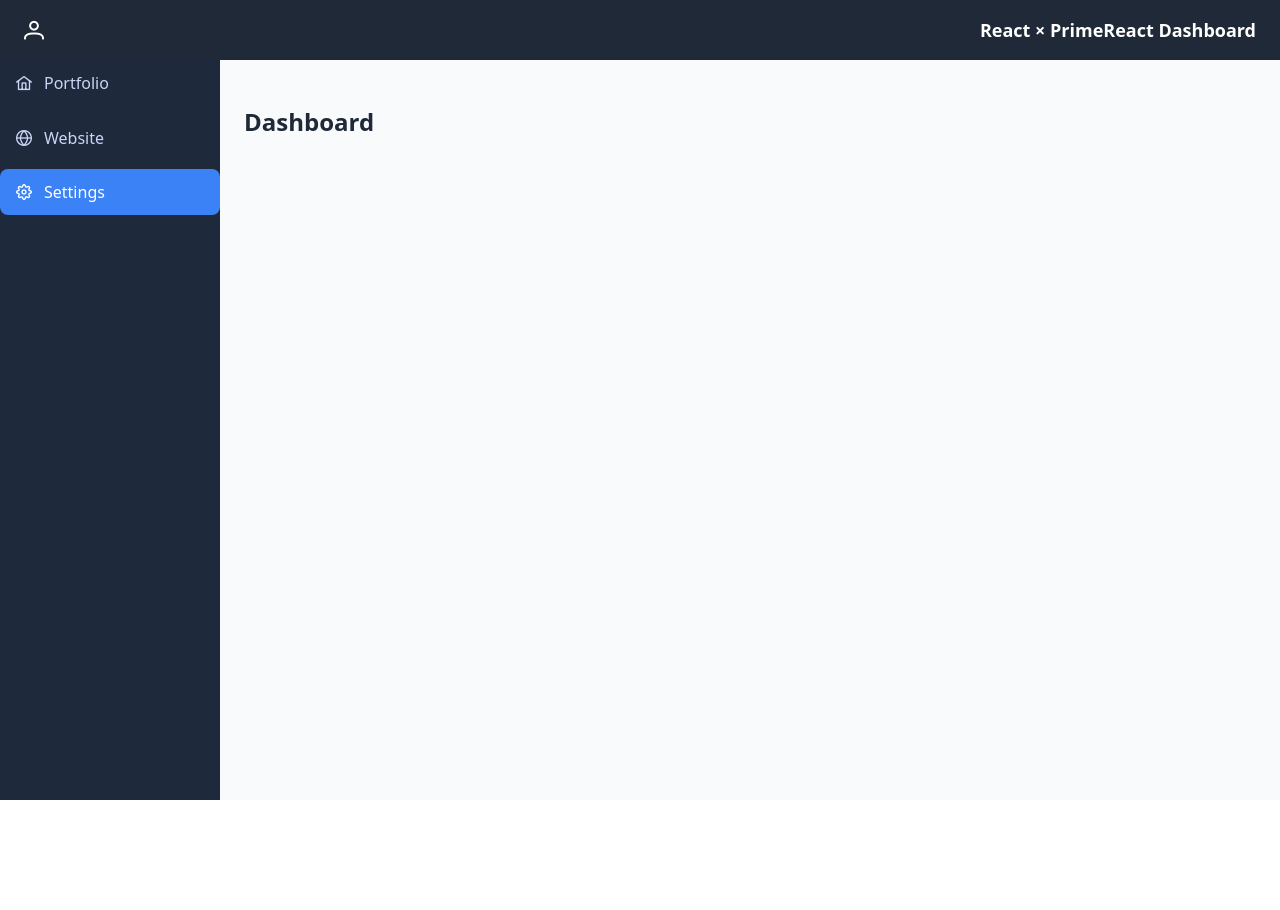
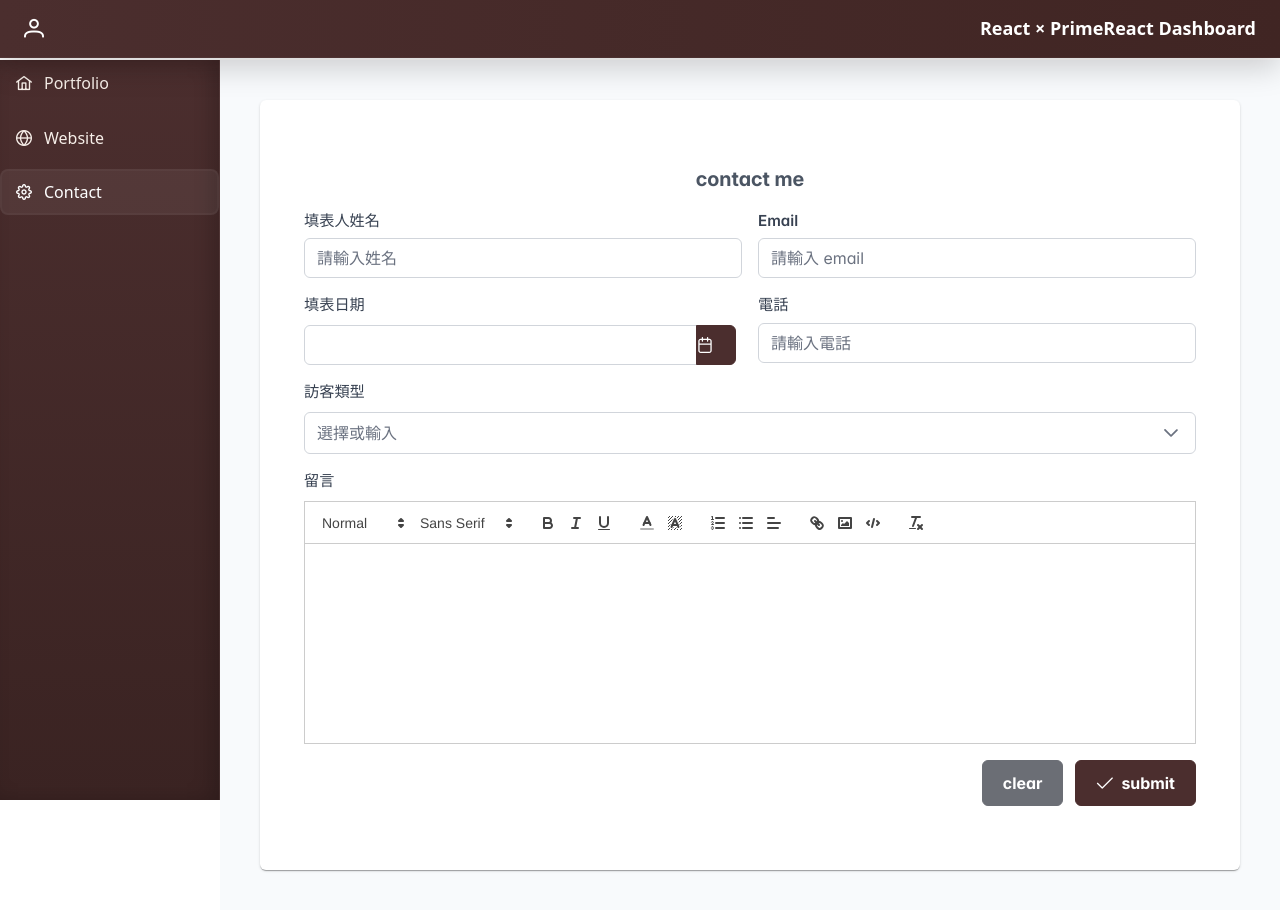
Before and after one commit to Hannah630/react-primereact-dashboard, a React app in the folder frontend/: page /#/settings in a window 1280 px wide. Before the commit the page ends 860 px from the top, so only its background shows below. Built offline with nearby package versions, Linux system fonts and the light colour scheme; the HTML template or start-up script is replaced by a standard one.

Commit message:
update settings

```diff
--- a/frontend/package.json
+++ b/frontend/package.json
@@ -13,6 +13,7 @@
   "dependencies": {
     "primeicons": "^7.0.0",
     "primereact": "^10.9.7",
+    "quill": "^2.0.3",
     "react": "^19.2.0",
     "react-dom": "^19.2.0",
     "react-router-dom": "^7.13.1"
--- a/frontend/src/index.css
+++ b/frontend/src/index.css
@@ -66,3 +66,38 @@ html, body, #root {
 .content {
   color: #1f2937;
 }
+
+/* PrimeReact button theme overrides - use deep brown theme */
+.p-button.p-button-primary,
+.p-button:not(.p-button-secondary):not(.p-button-success):not(.p-button-danger):not(.p-button-warning):not(.p-button-info):not(.p-button-help) {
+  background-color: #4B2E2E !important;
+  border-color: #4B2E2E !important;
+  color: #ffffff !important;
+  box-shadow: none !important;
+}
+.p-button.p-button-primary:hover,
+.p-button.p-button-primary:focus,
+.p-button.p-button-primary:active,
+.p-button:not(.p-button-secondary):not(.p-button-success):not(.p-button-danger):not(.p-button-warning):not(.p-button-info):not(.p-button-help):hover,
+.p-button:not(.p-button-secondary):not(.p-button-success):not(.p-button-danger):not(.p-button-warning):not(.p-button-info):not(.p-button-help):focus,
+.p-button:not(.p-button-secondary):not(.p-button-success):not(.p-button-danger):not(.p-button-warning):not(.p-button-info):not(.p-button-help):active {
+  background-color: #6b3f3a !important;
+  border-color: #6b3f3a !important;
+}
+
+/* secondary variant */
+.p-button.p-button-secondary {
+  background-color: #6b6e75 !important;
+  border-color: #6b6e75 !important;
+  color: #ffffff !important;
+}
+.p-button.p-button-secondary:hover,
+.p-button.p-button-secondary:focus {
+  background-color: #5a6166 !important;
+  border-color: #5a6166 !important;
+}
+
+/* focus outline in theme */
+.p-button:focus-visible {
+  box-shadow: 0 0 0 4px rgba(75,46,46,0.12) !important;
+}
--- a/frontend/src/layout/Sidebar.tsx
+++ b/frontend/src/layout/Sidebar.tsx
@@ -25,7 +25,7 @@ export default function Sidebar({ open, onClose }: SidebarProps) {
 
           <NavLink to="/settings" className="menu-item" onClick={onClose}>
             <i className="pi pi-cog"></i>
-            <span>Settings</span>
+            <span>Contact</span>
           </NavLink>
         </nav>
       </div>
--- a/frontend/src/layout/layout.css
+++ b/frontend/src/layout/layout.css
@@ -4,7 +4,7 @@
 
 .header {
   height: 60px;
-  background-color: #1f2937;
+  background: linear-gradient(90deg, #4B2E2E 0%, #402523 100%);
   color: #fff;
   display: flex;
   align-items: center;
@@ -15,7 +15,9 @@
   top: 0;
   left: 0;
   right: 0;
-  z-index: 1000;
+  z-index: 1100;
+  box-shadow: 0 4px 18px rgba(11, 8, 6, 0.12);
+  transition: background 240ms ease, box-shadow 200ms ease, transform 200ms ease;
 }
 
 .header-icon {
@@ -36,6 +38,21 @@
   border: none;
   color: #fff;
   cursor: pointer;
+}
+
+.header:hover {
+  transform: translateY(-2px);
+  box-shadow: 0 10px 30px rgba(11, 8, 6, 0.18);
+}
+
+.header::after {
+  content: "";
+  position: absolute;
+  left: 0;
+  right: 0;
+  bottom: 0;
+  height: 1px;
+  background: rgba(255,255,255,0.03);
 }
 
 .sidebar {
--- a/frontend/src/layout/sidebar.css
+++ b/frontend/src/layout/sidebar.css
@@ -4,9 +4,11 @@
   top: 60px;
   left: 0;
   bottom: 0;
-  background: #1e293b;
+  background: linear-gradient(180deg, #4B2E2E 0%, #3a2322 100%);
   transition: transform 0.3s ease;
-  z-index: 1001;
+  z-index: 1000;
+  border-right: 1px solid rgba(255,255,255,0.03);
+  box-shadow: inset -8px 0 18px rgba(0,0,0,0.18);
 }
 
 .logo {
@@ -29,19 +31,42 @@
   padding: 0.7rem 1rem;
   border-radius: 8px;
   text-decoration: none;
-  color: #cbd5f5;
+  color: #f7efe9;
   transition: 0.2s;
 }
 
 .menu-item:hover {
-  background: #334155;
+  background: rgba(255,255,255,0.04);
+  transform: translateX(6px);
+  box-shadow: 0 6px 18px rgba(0,0,0,0.18);
   color: #fff;
 }
 
 /*active 狀態 */
 .menu-item.active {
-  background: #3b82f6;
+  background: rgba(255,255,255,0.06);
+  box-shadow: inset 0 0 0 2px rgba(255,255,255,0.03);
   color: #fff;
+}
+
+.sidebar .logo {
+  transition: transform 200ms ease;
+}
+
+.sidebar .logo:hover {
+  transform: scale(1.03) translateY(-2px);
+}
+
+/* subtle right-side highlight for depth */
+.sidebar::before {
+  content: "";
+  position: absolute;
+  top: 0;
+  right: -10px;
+  width: 10px;
+  height: 100%;
+  pointer-events: none;
+  background: linear-gradient(90deg, rgba(255,255,255,0.02), transparent);
 }
 @media (max-width: 768px) {
   .sidebar {
--- a/frontend/src/main.tsx
+++ b/frontend/src/main.tsx
@@ -10,6 +10,8 @@ import "./index.css";
 import "primereact/resources/themes/lara-light-blue/theme.css";
 import "primereact/resources/primereact.min.css";
 import "primeicons/primeicons.css";
+// Quill editor styles required by PrimeReact Editor
+import "quill/dist/quill.snow.css";
 import { PrimeReactProvider } from "primereact/api";
 
 const router = createHashRouter([
--- /dev/null
+++ b/frontend/src/pages/Settings.module.css
@@ -0,0 +1,118 @@
+.page {
+  padding: 1rem;
+  display: flex;
+  align-items: center;
+  justify-content: center;
+  min-height: calc(100vh - 56px);
+}
+
+.title {
+  margin: 0 0 1rem 0;
+  text-align: center;
+  font-size: 1.25rem;
+  font-weight: 700;
+}
+
+.form {
+  display: flex;
+  flex-direction: column;
+  gap: 1rem;
+  max-width: 900px;
+  flex: 1;
+}
+
+.card {
+  padding: 1.5rem;
+  max-width: 980px;
+  width: 100%;
+  box-sizing: border-box;
+}
+
+.fieldRow {
+  display: flex;
+  gap: 1rem;
+  align-items: flex-start;
+}
+
+.fieldRow span {
+  flex: 1;
+}
+
+.fullWidth {
+  width: 100%;
+}
+
+.inlineLabel {
+  display: block;
+  margin-bottom: 0.5rem;
+  color: #374151;
+  font-weight: 600;
+  font-size: 0.95rem;
+}
+
+.fieldLabel {
+  display: block;
+  margin-bottom: 0.35rem;
+  color: #374151;
+  font-weight: 600;
+  font-size: 0.95rem;
+}
+
+.actions {
+  display: flex;
+  gap: 0.75rem;
+  margin-top: auto;
+  justify-content: flex-end;
+}
+
+/* 統一表單元件大小 */
+.control {
+  width: 100%;
+  min-height: 2.5rem;
+  box-sizing: border-box;
+}
+
+/* 調整 PrimeReact 常用輸入外觀一致性 */
+.form :global(.p-inputtext) {
+  height: 2.5rem;
+}
+
+.form :global(.p-dropdown) .p-dropdown-label {
+  line-height: 2.5rem;
+  height: 2.5rem;
+}
+
+.form :global(.p-calendar input) {
+  height: 2.5rem;
+}
+
+.editor {
+  width: 100%;
+}
+
+/* Calendar alignment fixes */
+.form :global(.p-calendar) {
+  width: 100%;
+}
+
+.form :global(.p-calendar .p-inputtext) {
+  height: 2.5rem;
+  line-height: 2.5rem;
+  padding-right: 2.75rem; /* leave space for trigger */
+  box-sizing: border-box;
+}
+
+.form :global(.p-calendar .p-datepicker-trigger) {
+  height: 2.5rem;
+  width: 2.5rem;
+  display: inline-flex;
+  align-items: center;
+  justify-content: center;
+  right: 0.4rem;
+}
+
+/* ensure spans in row stack consistently */
+.fieldRow > span {
+  display: flex;
+  flex-direction: column;
+}
--- a/frontend/src/pages/Settings.tsx
+++ b/frontend/src/pages/Settings.tsx
@@ -1,3 +1,146 @@
-export default function Dashboard() {
-  return <h2>Dashboard</h2>;
+import { useState } from "react";
+import { InputText } from "primereact/inputtext";
+import { Calendar } from "primereact/calendar";
+import { Dropdown } from "primereact/dropdown";
+import { Editor } from "primereact/editor";
+import { Button } from "primereact/button";
+import { Card } from "primereact/card";
+import styles from "./Settings.module.css";
+
+export default function Settings() {
+  const [name, setName] = useState("");
+  const [email, setEmail] = useState("");
+  const [date, setDate] = useState<Date | null>(null);
+  const [phone, setPhone] = useState("");
+  const [visitorType, setVisitorType] = useState<string | null>(null);
+  const [message, setMessage] = useState("");
+
+  const visitorOptions = [
+    { label: "訪客", value: "訪客" },
+    { label: "學生", value: "學生" },
+    { label: "企業", value: "企業" },
+    { label: "其他", value: "其他" },
+  ];
+
+  const handleClear = () => {
+    setName("");
+    setEmail("");
+    setDate(null);
+    setPhone("");
+    setVisitorType(null);
+    setMessage("");
+  };
+
+  const handleSubmit = (e?: React.FormEvent) => {
+    e?.preventDefault();
+    // 這裡可以改成呼叫 API 或其他處理
+    console.log({ name, email, date, phone, visitorType, message });
+    alert("已送出，請檢查 console.log（開發用）");
+    handleClear();
+  };
+
+  return (
+    <div className={styles.page}>
+      <Card className={styles.card}>
+        <h2 className={styles.title}>contact me</h2>
+        <form onSubmit={handleSubmit} className={styles.form}>
+          <div className={styles.fieldRow}>
+            <span>
+              <label htmlFor="name" className={styles.fieldLabel}>
+                填表人姓名
+              </label>
+              <InputText
+                id="name"
+                placeholder="請輸入姓名"
+                value={name}
+                onChange={(e) => setName(e.target.value)}
+                className={styles.control}
+              />
+            </span>
+
+            <span>
+              <label htmlFor="email" className={styles.fieldLabel}>
+                Email
+              </label>
+              <InputText
+                id="email"
+                placeholder="請輸入 email"
+                value={email}
+                onChange={(e) => setEmail(e.target.value)}
+                className={styles.control}
+              />
+            </span>
+          </div>
+
+          <div className={styles.fieldRow}>
+            <span>
+              <label htmlFor="date" className={styles.inlineLabel}>
+                填表日期
+              </label>
+              <Calendar
+                id="date"
+                value={date}
+                onChange={(e) => setDate(e.value as Date)}
+                dateFormat="yy/mm/dd"
+                showIcon
+                className={styles.control}
+              />
+            </span>
+
+            <span>
+              <label htmlFor="phone" className={styles.fieldLabel}>
+                電話
+              </label>
+              <InputText
+                id="phone"
+                placeholder="請輸入電話"
+                value={phone}
+                onChange={(e) => setPhone(e.target.value)}
+                className={styles.control}
+              />
+            </span>
+          </div>
+
+          <div className={styles.fieldRow}>
+            <span className={styles.fullWidth}>
+              <label htmlFor="visitor" className={styles.inlineLabel}>
+                訪客類型
+              </label>
+              <Dropdown
+                id="visitor"
+                value={visitorType}
+                options={visitorOptions}
+                onChange={(e) => setVisitorType(e.value)}
+                editable
+                placeholder="選擇或輸入"
+                className={styles.control}
+              />
+            </span>
+          </div>
+
+          <div className={styles.fieldRow}>
+            <span className={styles.fullWidth}>
+              <label className={styles.inlineLabel}>留言</label>
+              <Editor
+                style={{ height: "200px" }}
+                value={message}
+                onTextChange={(e) => setMessage((e as any).htmlValue)}
+                className={styles.editor}
+              />
+            </span>
+          </div>
+
+          <div className={styles.actions}>
+            <Button
+              type="button"
+              label="clear"
+              className="p-button-secondary"
+              onClick={handleClear}
+            />
+            <Button type="submit" label="submit" icon="pi pi-check" />
+          </div>
+        </form>
+      </Card>
+    </div>
+  );
 }
--- a/frontend/src/pages/Websites.tsx
+++ b/frontend/src/pages/Websites.tsx
@@ -221,7 +221,12 @@ export default function Websites() {
             }
           />
 
-          <Button label="Save" icon="pi pi-check" onClick={saveWebsite} />
+          <Button
+            label="Save"
+            icon="pi pi-check"
+            severity="success"
+            onClick={saveWebsite}
+          />
         </div>
       </Dialog>
     </div>
```
Also changed, not shown: 1 other file (tests, documents, lock files or other folders).
